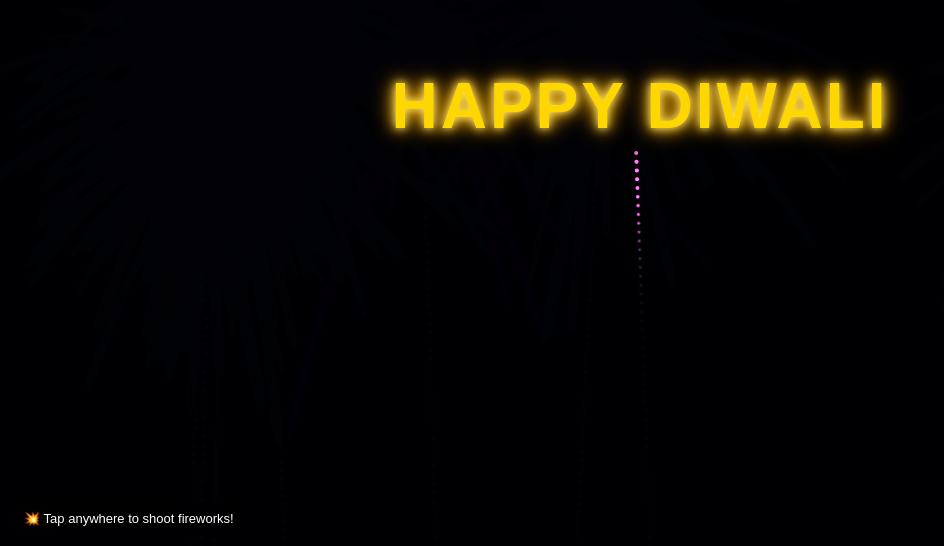
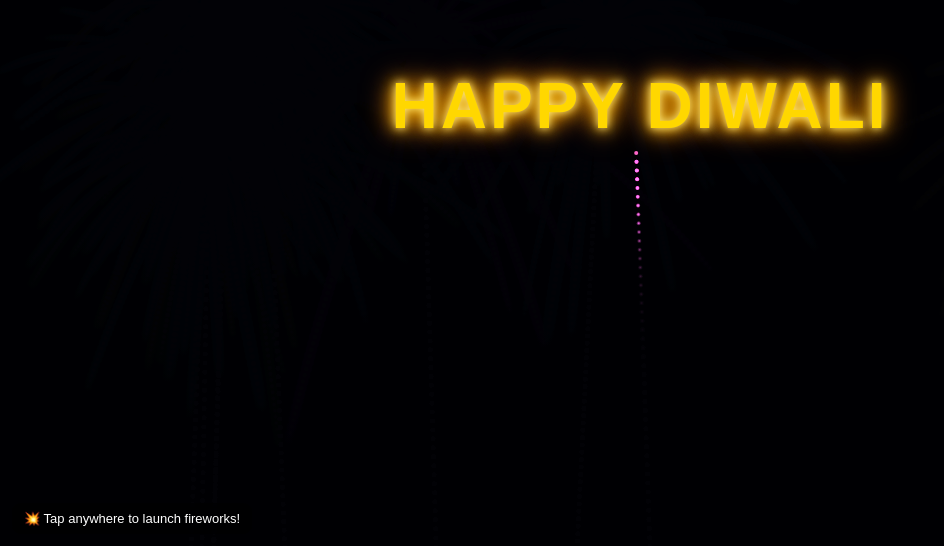
Before and after one commit to ankit332000/Diwali-fireworks, a plain HTML site: page crackers.html in a window 1280 px wide. Shown: the part 254-800 px from the top of the page, without its empty margins (0-944 px from the left). Drawn offline with Linux system fonts and the light colour scheme.

Commit message:
Update crackers.html

```diff
--- a/crackers.html
+++ b/crackers.html
@@ -4,23 +4,40 @@
 <meta charset="utf-8" />
 <meta name="viewport" content="width=device-width,initial-scale=1,maximum-scale=1,user-scalable=no" />
 <title>Happy Diwali 🎆</title>
+
+<meta name="theme-color" content="#000814">
+<meta name="apple-mobile-web-app-capable" content="yes">
+<meta name="apple-mobile-web-app-status-bar-style" content="black-translucent">
+
+<meta property="og:title" content="🎆 Happy Diwali Fireworks Show 🎇">
+<meta property="og:description" content="Tap to launch fireworks and celebrate Diwali with glowing lights!">
+<meta property="og:type" content="website">
+<meta property="og:url" content="https://yourusername.github.io/diwali-fireworks/">
+
 <style>
   html, body {
     margin: 0;
+    padding: 0;
     height: 100%;
+    width: 100%;
+    background: radial-gradient(ellipse at bottom, #00111a 0%, #000814 60%, #000010 100%);
     overflow: hidden;
-    background: radial-gradient(ellipse at bottom, #00111a 0%, #000814 60%, #000010 100%);
     font-family: "Poppins", sans-serif;
-    touch-action: manipulation; /* prevents double-tap zoom */
+    touch-action: manipulation;
+    overscroll-behavior: none;
+    -webkit-tap-highlight-color: transparent;
   }
 
   canvas {
     display: block;
-    width: 100%;
-    height: 100%;
+    width: 100vw;
+    height: 100vh;
+    position: fixed;
+    top: 0;
+    left: 0;
   }
 
-  /* 🎇 Main Title */
+  /* ✨ Static glowing text */
   .title {
     position: absolute;
     top: 45%;
@@ -34,27 +51,22 @@
     text-shadow:
       0 0 8px #ffea80,
       0 0 16px #ffc400,
-      0 0 24px #ff9900;
-    animation: glow 2s ease-in-out infinite alternate;
+      0 0 24px #ff9900,
+      0 0 32px #ff7700;
     user-select: none;
     pointer-events: none;
   }
 
-  @keyframes glow {
-    from { text-shadow: 0 0 8px #ffd966, 0 0 16px #ffb347, 0 0 24px #ff9933; }
-    to   { text-shadow: 0 0 16px #fff2b0, 0 0 32px #ffcc00, 0 0 48px #ff6600; }
-  }
-
-  /* ✨ Pulse when user clicks */
-  .pulse {
+  /* 💥 pulse only when fireworks explode */
+  /* .pulse {
     animation: pulse 0.8s ease-out;
-  }
-
+  } */
+/*
   @keyframes pulse {
     0%   { transform: translate(-50%, -50%) scale(1); opacity: 1; }
-    50%  { transform: translate(-50%, -50%) scale(1.2); opacity: 1; }
+    50%  { transform: translate(-50%, -50%) scale(1.15); opacity: 1; }
     100% { transform: translate(-50%, -50%) scale(1); opacity: 1; }
-  }
+  } */
 
   .hint {
     position: fixed;
@@ -71,9 +83,8 @@
 </head>
 <body>
 <canvas id="c"></canvas>
-
 <div class="title" id="title">HAPPY DIWALI</div>
-<div class="hint">💥 Tap anywhere to shoot fireworks!</div>
+<div class="hint">💥 Tap anywhere to launch fireworks!</div>
 
 <script>
 (() => {
@@ -117,7 +128,7 @@
         particles.push(new Particle(cx,cy,Math.cos(a)*s,Math.sin(a)*s,baseHue+rand(-30,30),rand(1.5,3)));
       }
       if(Math.random()<0.5)lightning.push(new Lightning(cx,cy,baseHue));
-      pulseTitle(); // 🔥 Make title pulse when explosion happens
+      pulseTitle();
     }
   }
 
@@ -173,7 +184,7 @@
   function spawnRocket(x){rockets.push(new Rocket(x,randInt(0,360)));}
   function pulseTitle(){
     title.classList.remove('pulse');
-    void title.offsetWidth; // reflow to restart animation
+    void title.offsetWidth; // restart animation
     title.classList.add('pulse');
   }
 
@@ -201,6 +212,12 @@
     H = canvas.height = innerHeight;
   });
 
+  // Adjust height for mobile notch / toolbar
+  document.body.style.height = window.innerHeight + "px";
+  window.addEventListener('resize', () => {
+    document.body.style.height = window.innerHeight + "px";
+  });
+
   loop();
 })();
 </script>
```
